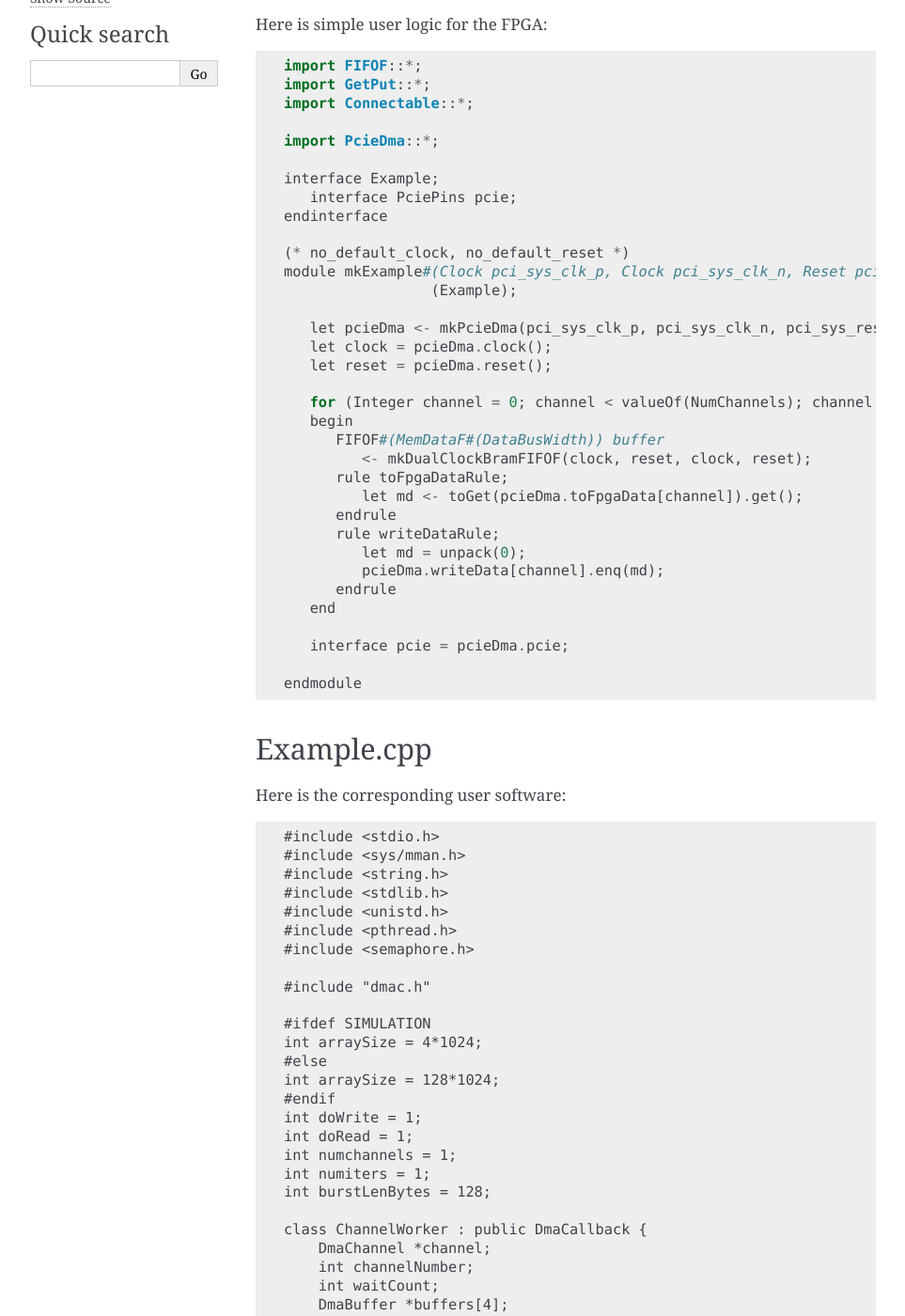
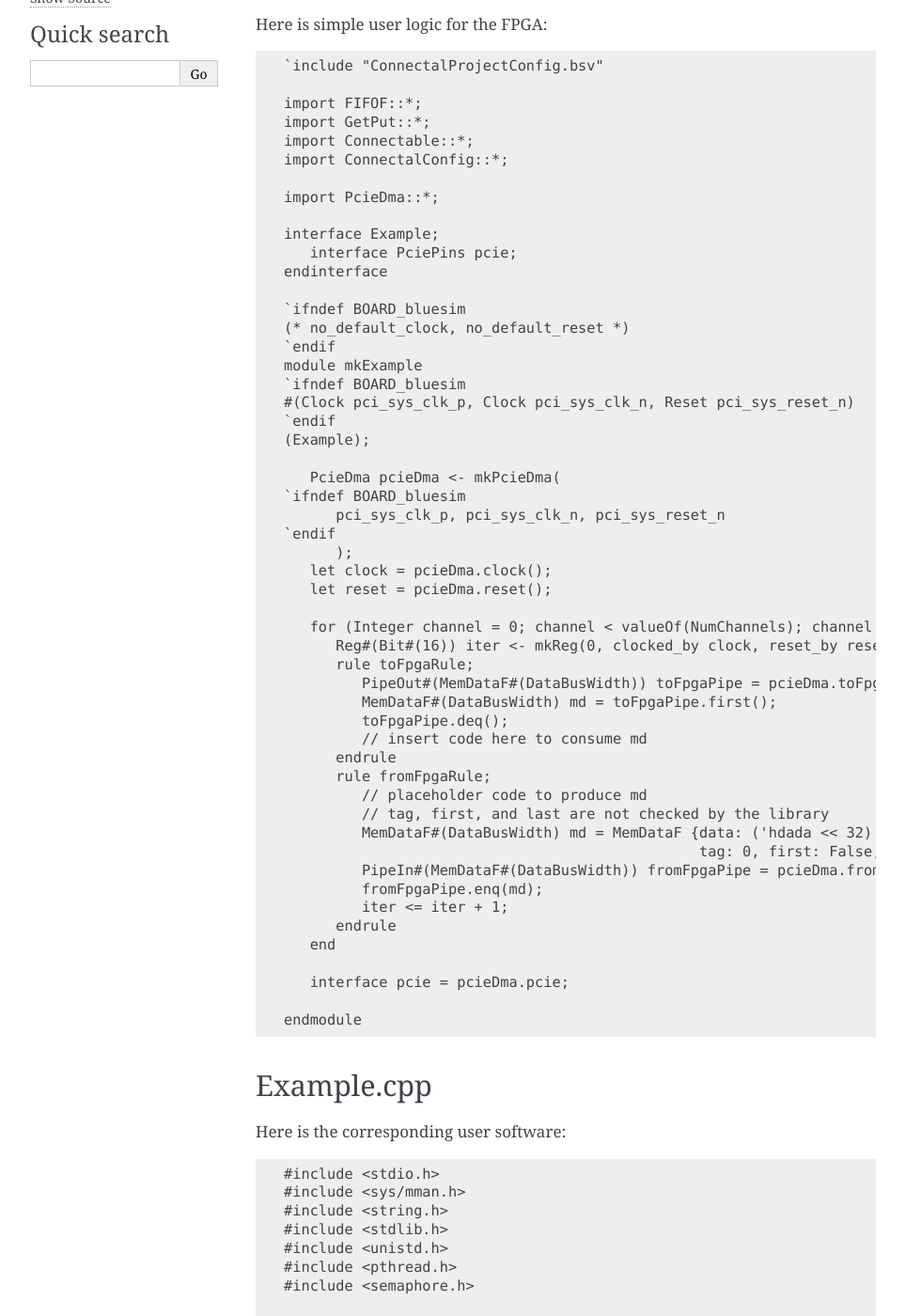
Before and after one commit to cambridgehackers/dmac, a Sphinx documentation site: the page built from doc/source/example.rst, in a window 1280 px wide and 1400 px high, scrolled down 226 px. Shown: the whole window at 94% size, without its empty margins (148-1111 px from the left). Built offline with Sphinx 7.4.7, drawn with Linux system fonts in a browser that asks for light colours; some of the changed text lies outside the part shown.

Commit message:
updated the example code in the documentation

```diff
--- a/doc/source/example.rst
+++ b/doc/source/example.rst
@@ -8,9 +8,12 @@
 
 Here is simple user logic for the FPGA::
 
+    `include "ConnectalProjectConfig.bsv"
+
     import FIFOF::*;
     import GetPut::*;
     import Connectable::*;
+    import ConnectalConfig::*;
 
     import PcieDma::*;
 
@@ -18,31 +21,45 @@
        interface PciePins pcie;
     endinterface
 
+    `ifndef BOARD_bluesim
     (* no_default_clock, no_default_reset *)
-    module mkExample#(Clock pci_sys_clk_p, Clock pci_sys_clk_n, Reset pci_sys_reset_n)
-                     (Example);
+    `endif
+    module mkExample
+    `ifndef BOARD_bluesim
+    #(Clock pci_sys_clk_p, Clock pci_sys_clk_n, Reset pci_sys_reset_n)
+    `endif
+    (Example);
 
-       let pcieDma <- mkPcieDma(pci_sys_clk_p, pci_sys_clk_n, pci_sys_reset_n);
+       PcieDma pcieDma <- mkPcieDma(
+    `ifndef BOARD_bluesim
+	  pci_sys_clk_p, pci_sys_clk_n, pci_sys_reset_n
+    `endif
+	  );
        let clock = pcieDma.clock();
        let reset = pcieDma.reset();
 
-       for (Integer channel = 0; channel < valueOf(NumChannels); channel = channel + 1)
-       begin
-	  FIFOF#(MemDataF#(DataBusWidth)) buffer
-             <- mkDualClockBramFIFOF(clock, reset, clock, reset);
-	  rule toFpgaDataRule;
-	     let md <- toGet(pcieDma.toFpgaData[channel]).get();
+       for (Integer channel = 0; channel < valueOf(NumChannels); channel = channel + 1) begin
+	  Reg#(Bit#(16)) iter <- mkReg(0, clocked_by clock, reset_by reset);
+	  rule toFpgaRule;
+	     PipeOut#(MemDataF#(DataBusWidth)) toFpgaPipe = pcieDma.toFpga[channel];
+	     MemDataF#(DataBusWidth) md = toFpgaPipe.first();
+	     toFpgaPipe.deq();
+	     // insert code here to consume md
 	  endrule
-	  rule writeDataRule;
-	     let md = unpack(0);
-	     pcieDma.writeData[channel].enq(md);
+	  rule fromFpgaRule;
+	     // placeholder code to produce md
+	     // tag, first, and last are not checked by the library
+	     MemDataF#(DataBusWidth) md = MemDataF {data: ('hdada << 32) | (fromInteger(channel) << 16) | extend(iter),
+						    tag: 0, first: False, last: False};
+	     PipeIn#(MemDataF#(DataBusWidth)) fromFpgaPipe = pcieDma.fromFpga[channel];
+	     fromFpgaPipe.enq(md);
+	     iter <= iter + 1;
 	  endrule
        end
 
        interface pcie = pcieDma.pcie;
 
     endmodule
-
 
 Example.cpp
 -----------
@@ -67,30 +84,32 @@
     int doWrite = 1;
     int doRead = 1;
     int numchannels = 1;
-    int numiters = 1;
-    int burstLenBytes = 128;
+    int numIters = 10;
+    int burstLenBytes = 256;
 
     class ChannelWorker : public DmaCallback {
 	DmaChannel *channel;
 	int channelNumber;
+	int numReads;
+	int numWrites;
 	int waitCount;
 	DmaBuffer *buffers[4];
 	static void *threadfn(void *c);
 	void run();
 
-	static int started;
+	static volatile int started;
 	static pthread_t *threads;
 
     public:
 	ChannelWorker(int channelNumber)
-	: channelNumber(channelNumber), waitCount(0) {
+	: channelNumber(channelNumber), numReads(0), numWrites(0), waitCount(0) {
 
 	    channel = new DmaChannel(channelNumber, this);
 
-	    fprintf(stderr, "[%s:%d] channel %d allocating buffers\n",
-                    __FUNCTION__, __LINE__, channelNumber);
+	    fprintf(stderr, "[%s:%d] channel %d allocating buffers\n", __FUNCTION__, __LINE__, channelNumber);
 	    for (int i = 0; i < 4; i++) {
 		buffers[i] = new DmaBuffer(arraySize);
+		memset(buffers[i]->buffer(), 0xba, arraySize);
 	    }
 	}
 
@@ -104,16 +123,38 @@
 	    return totalBeats / (double)cycles;
 	}
 	void readDone ( uint32_t sglId, uint32_t base, const uint8_t tag, uint32_t cycles ) {
-	    cycles *= -1;
-	    fprintf(stderr, "sglId=%d base=%08x tag=%d cycles=%d read bandwidth %5.2f MB/s link utilization %5.2f%%\n",
-		    sglId, base, tag, cycles, 16*250*linkUtilization(cycles), 100.0*linkUtilization(cycles, 1));
-	    waitCount--;
+	    fprintf(stderr, "[%s:%d] sglId=%d base=%08x tag=%d burstLenBytes=%d cycles=%d read bandwidth %5.2f MB/s link utilization %5.2f%%\n",
+		    __FUNCTION__, __LINE__, sglId, base, tag, burstLenBytes, cycles, 16*250*linkUtilization(cycles), 100.0*linkUtilization(cycles, 1));
+	    if (numReads) {
+		fprintf(stderr, "[%s:%d] channel %d requesting dma read size=%d\n", __FUNCTION__, __LINE__, channelNumber, arraySize);
+		int tag = 0;
+		channel->read(buffers[0]->reference(), 0, arraySize, tag);
+		numReads--;
+	    } else {
+		waitCount--;
+		fprintf(stderr, "[%s:%d] channel %d waiting for %d responses\n", __FUNCTION__, __LINE__, channelNumber, waitCount);
+	    }
 	}
 	void writeDone ( uint32_t sglId, uint32_t base, uint8_t tag, uint32_t cycles ) {
-	    cycles *= -1;
-	    fprintf(stderr, "sglId=%d base=%08x tag=%d cycles=%d write bandwidth %5.2f MB/s link utilization %5.2f%%\n",
-		    sglId, base, tag, cycles, 16*250*linkUtilization(cycles), 100.0*linkUtilization(cycles, 1));
-	    waitCount--;
+	    fprintf(stderr, "[%s:%d] sglId=%d base=%08x tag=%d burstLenBytes=%d cycles=%d write bandwidth %5.2f MB/s link utilization %5.2f%%\n",
+		    __FUNCTION__, __LINE__, sglId, base, tag, burstLenBytes, cycles, 16*250*linkUtilization(cycles), 100.0*linkUtilization(cycles, 1));
+	    if (0)
+	    for (int i = 0; i < 4; i++) {
+	      if (buffers[i]->reference() == sglId) {
+		for (int j = 0; j < 8; j++) {
+		  fprintf(stderr, "%d: %016lx\n", j, *(uint64_t *)(buffers[i]->buffer() + j*8));
+		}
+	      }
+	    }
+	    if (numWrites) {
+		fprintf(stderr, "[%s:%d] channel %d requesting dma write size=%d\n", __FUNCTION__, __LINE__, channelNumber, arraySize);
+		int tag = 1;
+		channel->write(buffers[1]->reference(), 0, arraySize, tag);
+		numWrites--;
+	    } else {
+		waitCount--;
+		fprintf(stderr, "[%s:%d] channel %d waiting for %d responses\n", __FUNCTION__, __LINE__, channelNumber, waitCount);
+	    }
 	}
 	static void runTest();
     };
@@ -130,31 +171,39 @@
 
     void ChannelWorker::run()
     {
-	for (int i = 0; i < numiters; i++) {
-	    if (doRead) {
-		fprintf(stderr, "[%s:%d] channel %d requesting dma read size=%d\n",
-                        __FUNCTION__, __LINE__, channelNumber, arraySize);
-		int tag = waitCount;
+	channel->setBurstLen(burstLenBytes);
+	for (int i = 0; i < 2; i++) {
+	    if (i == 0) {
+		numReads = numIters;
+		numWrites = 0;
+	    } else {
+		numReads = 0;
+		numWrites = numIters;
+	    }
+	    if (numReads) {
+		fprintf(stderr, "[%s:%d] channel %d requesting dma read size=%d\n", __FUNCTION__, __LINE__, channelNumber, arraySize);
+		int tag = 0;
 		channel->read(buffers[0]->reference(), 0, arraySize, tag);
 		waitCount++;
+		numReads--;
 	    }
 
-	    if (doWrite) {
-		fprintf(stderr, "[%s:%d] channel %d requesting dma write size=%d\n",
-		        __FUNCTION__, __LINE__, channelNumber, arraySize);
-		int tag = waitCount;
+	    if (numWrites) {
+		fprintf(stderr, "[%s:%d] channel %d requesting dma write size=%d\n", __FUNCTION__, __LINE__, channelNumber, arraySize);
+		int tag = 1;
 		channel->write(buffers[1]->reference(), 0, arraySize, tag);
 		waitCount++;
+		numWrites--;
 	    }
-	}
-	fprintf(stderr, "[%s:%d] channel %d waiting for responses\n",
-                         __FUNCTION__, __LINE__, channelNumber);
-	while (waitCount > 0) {
-	  channel->checkIndications();
+	    fprintf(stderr, "[%s:%d] channel %d waiting for responses\n", __FUNCTION__, __LINE__, channelNumber);
+	    while (waitCount > 0) {
+		channel->checkIndications();
+	    }
+	    waitCount = 0;
 	}
     }
 
-    int ChannelWorker::started = 0;
+    volatile int ChannelWorker::started = 0;
     pthread_t *ChannelWorker::threads = 0;
 
     void ChannelWorker::runTest()
@@ -190,11 +239,11 @@
 		break;
 	    case 'b':
 		burstLenBytes = strtoul(optarg, 0, 0);
-		if (burstLenBytes > 128)
-		  burstLenBytes = 128;
+		if (burstLenBytes > 1024)
+		  burstLenBytes = 1024;
 		break;
 	    case 'i':
-		numiters = strtoul(optarg, 0, 0);
+		numIters = strtoul(optarg, 0, 0);
 		break;
 	    case 's': {
 		char *endptr = 0;
```
